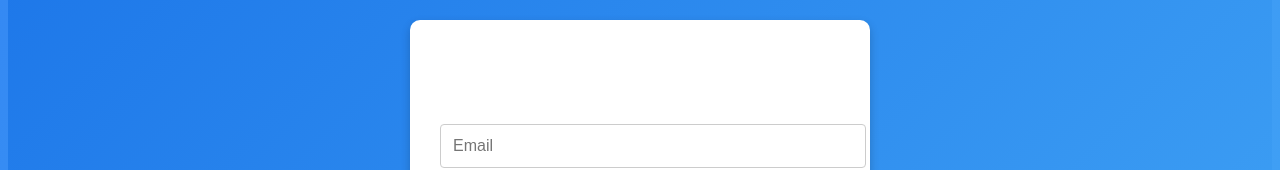
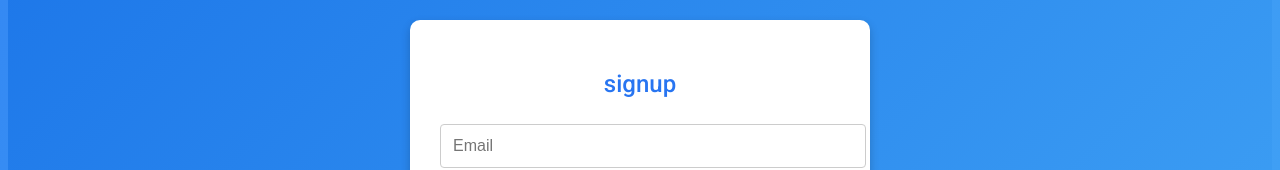
Before and after one commit to miranijay/react_data_table, a React (Vite) app: page /signup in a window 1280 px wide. Shown: the part 231-401 px from the top of the page. Built offline with nearby package versions, Linux system fonts and the light colour scheme.

Commit message:
update search

```diff
--- a/src/components/data_table.jsx
+++ b/src/components/data_table.jsx
@@ -79,7 +79,7 @@ export default function DataTableComponent() {
     return(
         <>
             <div style={{padding: "20px"}}>
-                <h2>Data Table</h2>
+                <h2 style={{color:"whitesmoke"}}>Data Table</h2>
                 <div style={styles.searchContainer}>
                     <input
                         type="text"
--- a/src/index.css
+++ b/src/index.css
@@ -15,7 +15,7 @@ h2 {
   font-size: 24px;
   font-weight: 500;
   margin-bottom: 16px;
-  color: #ffffff;
+  color: #2875f1;
 }
 
 /* Animations */
```
